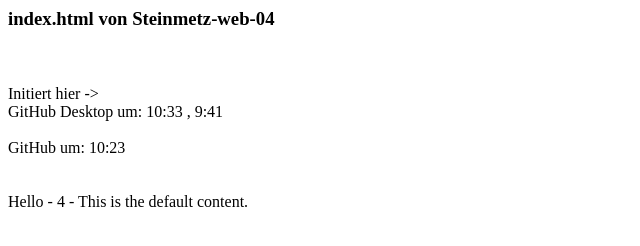
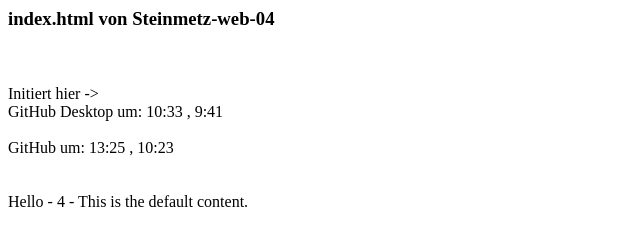
Before and after one commit to Ralf-at-git-hub/steinmetz-web-04, a plain HTML site: page index.html in a window 1280 px wide. Shown: the full height of the page, 0-640 px from the left. Drawn offline with Linux system fonts and the light colour scheme.

Commit message:
Update index.html

```diff
--- a/index.html
+++ b/index.html
@@ -11,7 +11,7 @@ Initiert hier ->
 GitHub Desktop um: 10:33 , 9:41
 
 <br><br>
-GitHub um: 10:23
+GitHub um: 13:25 , 10:23
 
 <br> <br><br>
 Hello - 4 - This is the default content.
```
